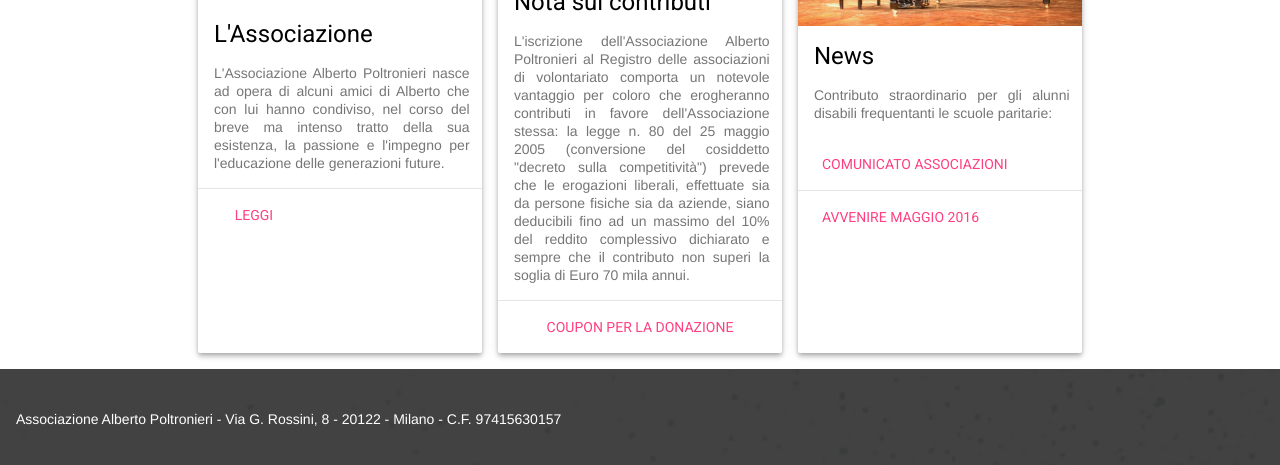
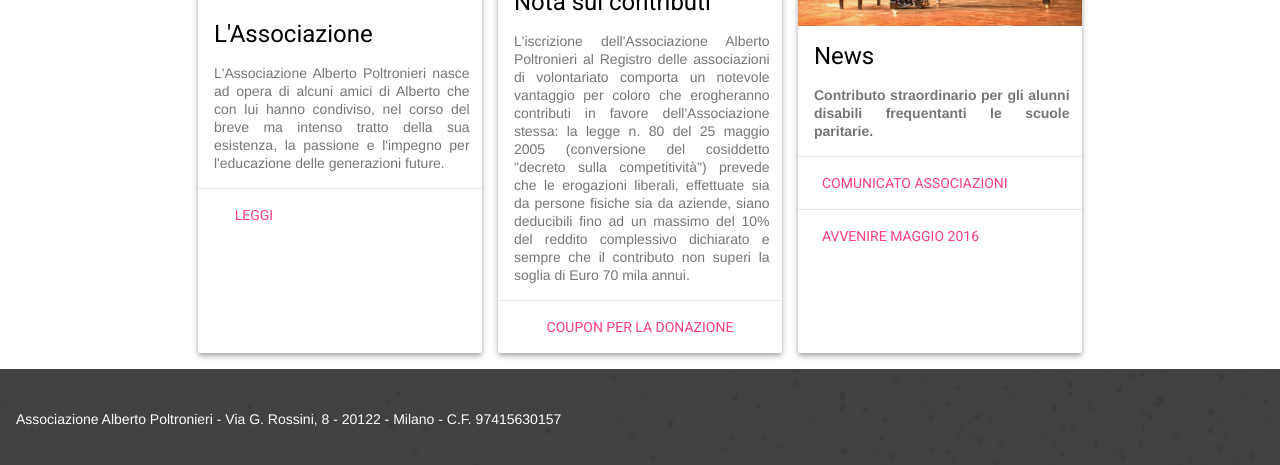
Before and after one commit to associazionepoltronieri/associazionepoltronieri, a Jekyll site: the page built from index.html, in a window 1280 px wide, cut to the strip 720-1185 px from the top of the page. Built offline with Jekyll 4.4.1, drawn with Linux system fonts in a browser that asks for light colours; nearby versions of some CDN libraries; the list of posts is cut into pages by our own code.

Commit message:
Update news again.

```diff
--- a/index.html
+++ b/index.html
@@ -107,9 +107,9 @@ title: Associazione Alberto Poltronieri
                     <h2 class="mdl-card__title-text">News</h2>
                 </div>
                 <div class="mdl-card__supporting-text">
-                    Contributo straordinario per gli alunni disabili frequentanti le scuole paritarie:
+                    <strong>Contributo straordinario per gli alunni disabili frequentanti le scuole paritarie.</strong>
                 </div>
-                <div class="mdl-card__actions">
+                <div class="mdl-card__actions mdl-card--border">
                     <a class="mdl-button mdl-button--colored mdl-js-button mdl-js-ripple-effect mdl-button--accent"
                         href="docs/associazioni-20160503.pdf">Comunicato Associazioni</a>
                 </div>
```
